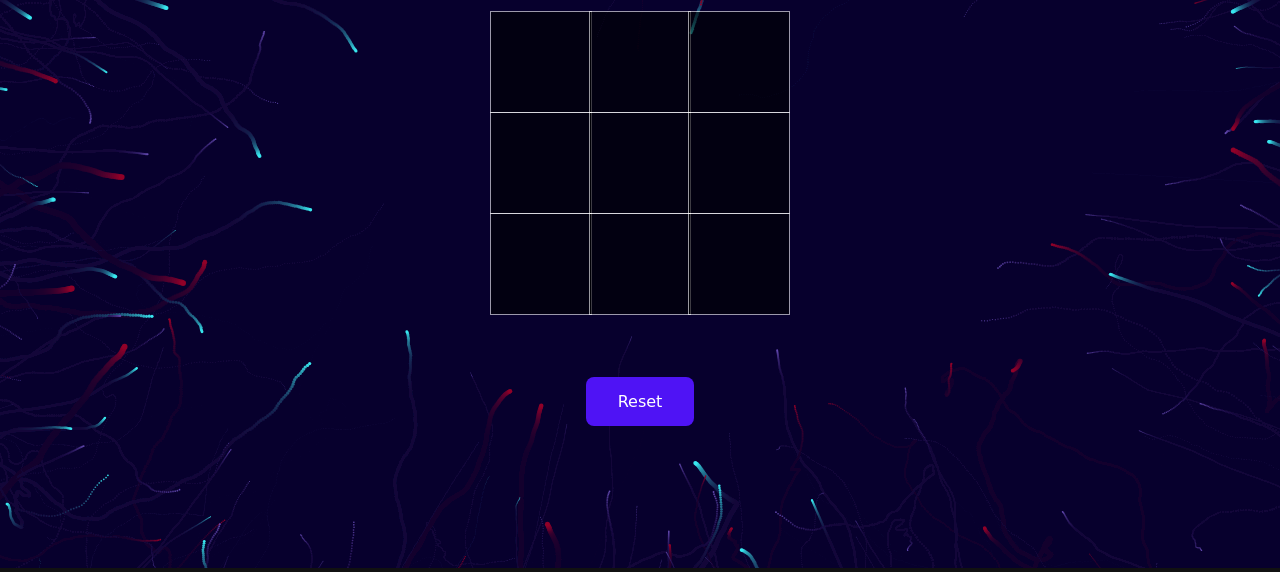
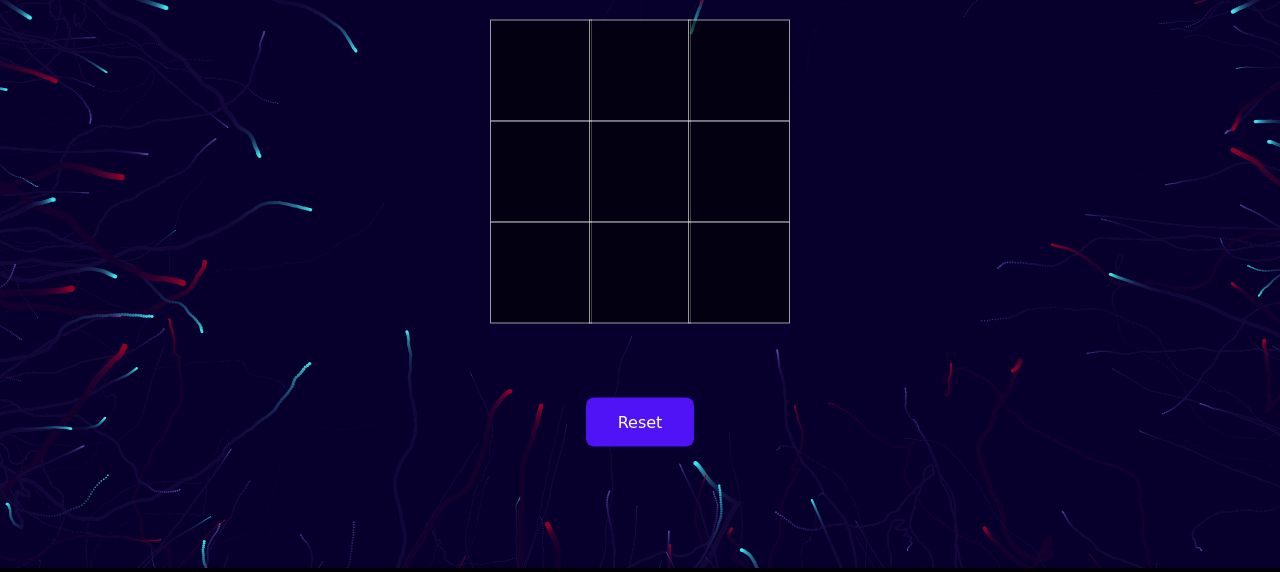
Before and after one commit to YashRajSingh-4799/Tic-Tac-Toe-Project, a plain HTML site: page index.html in a window 1280 px wide. Shown: the part 232-804 px from the top of the page. Drawn offline with nearby package versions, Linux system fonts and the light colour scheme; files that its build step writes are made by us from their sources.

Commit message:
merge css file

```diff
--- a/css/style.css
+++ b/css/style.css
@@ -1,36 +1,77 @@
+* {
+  padding: 0;
+  margin: 0;
+  font-family: 'Itim', cursive;
+  color: white;
+  /* background-color: black; */
+}
+@import url("https://fonts.googleapis.com/css?family=Montserrat:200,300,400,600");
 
 
-/* ---- base ---- */
+body{
+  margin: 0;
+  padding: 0;
+  overflow: hidden;
+  width: 100%;
+  height: 100%;
+  background: #000;
 
-html,body{
-	width:100%;
-	height:100%;
-	background:#111;
 }
 
-html{
-  -webkit-tap-highlight-color: rgba(0, 0, 0, 0);
+.title{
+  z-index: 10;
+  position: absolute;
+  left: 50%;
+  top: 50%;
+  transform: translateX(-50%) translateY(-50%);
+  font-family: "Montserrat";
+  text-align: center;
+  width: 100%;
+
+}
+.button {
+  background-color: #4f13f5;
+  border-radius: 8px;
+  border: none;
+  color: white;
+  padding: 15px 32px;
+  text-align: center;
+  text-decoration: none;
+  display: inline-block;
+  font-size: 16px;
 }
 
-body{
-  font:normal 75% Arial, Helvetica, sans-serif;
+.container {
+  margin: 0 auto;
+  display: grid;
+  grid-template-columns: 33% 33% 33%;
+  grid-template-rows: 33% 33% 33%;
+  max-width: 300px;
+
 }
 
-canvas{
-  display:block;
-  vertical-align:bottom;
+.tile {
+  background-color: black;
+  border: 1px solid white;
+  min-width: 100px;
+  min-height: 100px;
+  display: flex;
+  justify-content: center;
+  align-items: center;
+  font-size: 50px;
+  cursor: pointer;
+  opacity: 60%;
 }
 
+.playerX {
+  color: #ff0000;
 
+}
 
-/* ---- particles.js container ---- */
+.playerO {
+  color: #498AFB;
+}
 
-#particles-js{
-  width: 100%;
-  height: 100%;
-  background-color: #b61924;
-  background-image: url('');
-  background-size: cover;
-  background-position: 50% 50%;
-  background-repeat: no-repeat;
+.center{
+  text-align: center;
 }
--- a/index.html
+++ b/index.html
@@ -5,7 +5,7 @@
     <meta http-equiv="X-UA-Compatible" content="IE=edge" />
     <meta name="viewport" content="width=device-width, initial-scale=1.0" />
 
-    <title>Document</title>
+    <title>Tic Tac Toe | Yash Raj Singh</title>
 
     <link rel="stylesheet" href="style.css" />
     <script src="https://cdn.jsdelivr.net/npm/party-js@latest/bundle/party.min.js"></script>
--- a/style.css
+++ /dev/null
@@ -1,77 +0,0 @@
-* {
-    padding: 0;
-    margin: 0;
-    font-family: 'Itim', cursive;
-    color: white;
-    /* background-color: black; */
-}
-@import url("https://fonts.googleapis.com/css?family=Montserrat:200,300,400,600");
-
-
-body{
-    margin: 0;
-    padding: 0;
-    overflow: hidden;
-    width: 100%;
-    height: 100%;
-    background: #000;
-
-}
-
-.title{
-    z-index: 10;
-    position: absolute;
-    left: 50%;
-    top: 50%;
-    transform: translateX(-50%) translateY(-50%);
-    font-family: "Montserrat";
-    text-align: center;
-    width: 100%;
-
-}
-.button {
-    background-color: #4f13f5;
-    border-radius: 8px;
-    border: none;
-    color: white;
-    padding: 15px 32px;
-    text-align: center;
-    text-decoration: none;
-    display: inline-block;
-    font-size: 16px;
-  }
-
-.container {
-    margin: 0 auto;
-    display: grid;
-    grid-template-columns: 33% 33% 33%;
-    grid-template-rows: 33% 33% 33%;
-    max-width: 300px;
-
-}
-
-.tile {
-    background-color: black;
-    border: 1px solid white;
-    min-width: 100px;
-    min-height: 100px;
-    display: flex;
-    justify-content: center;
-    align-items: center;
-    font-size: 50px;
-    cursor: pointer;
-    opacity: 60%;
-}
-
-.playerX {
-    color: #ff0000;
-
-}
-
-.playerO {
-    color: #498AFB;
-}
-
-.center{
-    text-align: center;
-}
```
